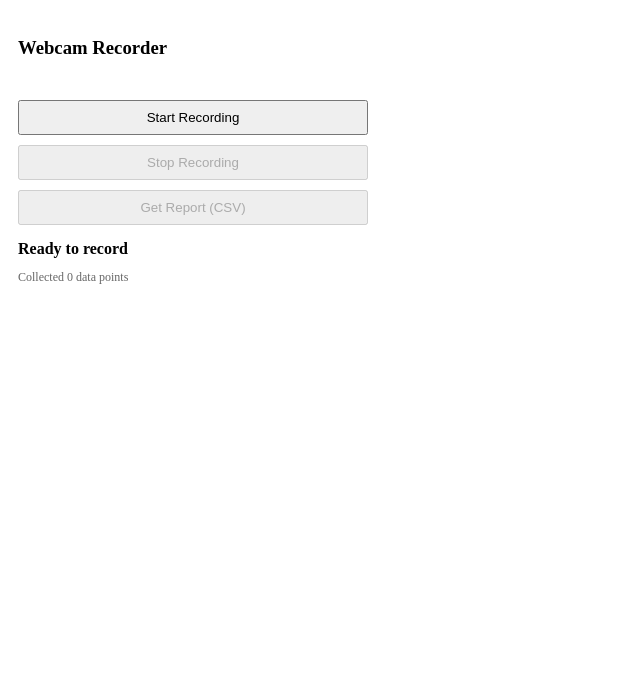
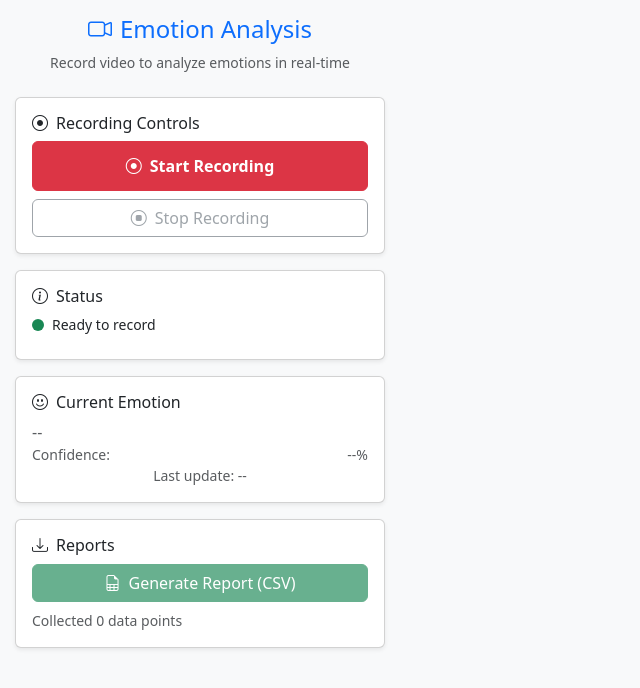
Before and after one commit to BojanaAri/video-conferencing-tool-for-emotion-detection, a browser extension: page browser-extension/index.html in a window 1280 px wide. Shown: the whole page, without its empty margins (0-640 px from the left). Drawn offline with nearby package versions, Linux system fonts and the light colour scheme.

Commit message:
bootstrap and display emotion

```diff
--- a/browser-extension/index.html
+++ b/browser-extension/index.html
@@ -2,25 +2,135 @@
 <html>
   <head>
     <meta charset="utf-8" />
-    <title>Webcam Recorder</title>
+    <title>Emotion Analysis Recorder</title>
+    <!-- Bootstrap CSS -->
+    <link href="https://cdn.jsdelivr.net/npm/bootstrap@5.3.0/dist/css/bootstrap.min.css" rel="stylesheet">
+    <!-- Bootstrap Icons -->
+    <link href="https://cdn.jsdelivr.net/npm/bootstrap-icons@1.10.0/font/bootstrap-icons.css" rel="stylesheet">
     <style>
-      body { width: 350px; padding: 10px; }
-      button { margin: 5px 0; padding: 8px; width: 100%; }
-      #status { margin: 10px 0; font-weight: bold; }
-      #reportStatus { font-size: 12px; color: #666; }
+      body {
+        width: 400px;
+        min-height: 450px;
+        padding: 15px;
+      }
+      .status-indicator {
+        width: 12px;
+        height: 12px;
+        border-radius: 50%;
+        display: inline-block;
+        margin-right: 8px;
+      }
+      .status-recording { background-color: #dc3545; animation: pulse 1.5s infinite; }
+      .status-stopped { background-color: #6c757d; }
+      .status-ready { background-color: #198754; }
+      @keyframes pulse {
+        0% { opacity: 1; }
+        50% { opacity: 0.5; }
+        100% { opacity: 1; }
+      }
+      .data-card {
+        background: linear-gradient(135deg, #667eea 0%, #764ba2 100%);
+        color: white;
+        border-radius: 10px;
+      }
+      .btn-record {
+        padding: 12px 20px;
+        font-weight: 600;
+      }
     </style>
   </head>
-  <body>
-    <h3>Webcam Recorder</h3>
-    <video id="preview" autoplay muted playsinline style="height: 0;"></video>
+  <body class="bg-light">
+    <div class="container-fluid p-0">
+      <!-- Header -->
+      <div class="text-center mb-4">
+        <h4 class="text-primary mb-2">
+          <i class="bi bi-camera-video me-2"></i>Emotion Analysis
+        </h4>
+        <p class="text-muted small">Record video to analyze emotions in real-time</p>
+      </div>
 
-    <button id="startBtn">Start Recording</button>
-    <button id="stopBtn" disabled>Stop Recording</button>
-    <button id="reportBtn">Get Report (CSV)</button>
+      <!-- Preview (hidden) -->
+      <video id="preview" autoplay muted playsinline class="d-none"></video>
 
-    <p id="status">Ready to record</p>
-    <p id="reportStatus">No data collected yet</p>
+      <!-- Recording Controls -->
+      <div class="card shadow-sm mb-3">
+        <div class="card-body">
+          <h6 class="card-title">
+            <i class="bi bi-record-circle me-2"></i>Recording Controls
+          </h6>
 
+          <div class="d-grid gap-2">
+            <button id="startBtn" class="btn btn-danger btn-record">
+              <i class="bi bi-record-circle me-2"></i>Start Recording
+            </button>
+            <button id="stopBtn" class="btn btn-outline-secondary" disabled>
+              <i class="bi bi-stop-circle me-2"></i>Stop Recording
+            </button>
+          </div>
+        </div>
+      </div>
+
+      <!-- Status Display -->
+      <div class="card shadow-sm mb-3">
+        <div class="card-body">
+          <h6 class="card-title">
+            <i class="bi bi-info-circle me-2"></i>Status
+          </h6>
+          <div class="d-flex align-items-center mb-2">
+            <span id="statusIndicator" class="status-indicator status-ready"></span>
+            <span id="status" class="small">Ready to record</span>
+          </div>
+          <div id="recordingTimer" class="text-muted small d-none">
+            <i class="bi bi-clock me-1"></i>Recording: <span id="timerDisplay">0s</span>
+          </div>
+        </div>
+      </div>
+<!--  za current emotion -->
+      <div class="card shadow-sm mb-3">
+        <div class="card-body">
+          <h6 class="card-title">
+            <i class="bi bi-emoji-smile me-2"></i>Current Emotion
+          </h6>
+          <div id="currentEmotion" class="emotion-display text-muted">
+            --
+          </div>
+          <div class="confidence-info">
+            <div class="d-flex justify-content-between small text-muted">
+              <span>Confidence:</span>
+              <span id="confidenceValue">--%</span>
+            </div>
+            <div class="confidence-bar">
+              <div id="confidenceBar" class="confidence-fill" style="width: 0%"></div>
+            </div>
+          </div>
+          <div id="lastUpdate" class="small text-muted text-center">
+            Last update: --
+          </div>
+        </div>
+      </div>
+
+      <!-- Report Generation -->
+      <div class="card shadow-sm">
+        <div class="card-body">
+          <h6 class="card-title">
+            <i class="bi bi-download me-2"></i>Reports
+          </h6>
+          <div class="d-grid gap-2">
+            <button id="reportBtn" class="btn btn-success" disabled>
+              <i class="bi bi-file-earmark-spreadsheet me-2"></i>Generate Report (CSV)
+            </button>
+          </div>
+          <div id="reportStatus" class="mt-2 small text-muted">
+            No data collected yet
+          </div>
+        </div>
+      </div>
+
+
+    <!-- Bootstrap JS -->
+    <script src="https://cdn.jsdelivr.net/npm/bootstrap@5.3.0/dist/js/bootstrap.bundle.min.js"></script>
+
+    <!-- Your Modules -->
     <script src="modules/recorder.js"></script>
     <script src="modules/api.js"></script>
     <script src="modules/report.js"></script>
--- a/browser-extension/popup.js
+++ b/browser-extension/popup.js
@@ -4,6 +4,7 @@ class App {
         this.api = new API();
         this.reportGenerator = new ReportGenerator();
         this.predictionData = [];
+        this.currentEmotion = null;
 
         this.initializeElements();
         this.attachEventListeners();
@@ -17,6 +18,12 @@ class App {
         this.statusEl = document.getElementById("status");
         this.reportStatusEl = document.getElementById("reportStatus");
         this.videoEl = document.getElementById("preview");
+
+        // Current Emotion elements
+        this.currentEmotionEl = document.getElementById("currentEmotion");
+        this.confidenceValueEl = document.getElementById("confidenceValue");
+        this.confidenceBarEl = document.getElementById("confidenceBar");
+        this.lastUpdateEl = document.getElementById("lastUpdate");
     }
 
     attachEventListeners() {
@@ -46,6 +53,9 @@ class App {
         this.startBtn.disabled = false;
         this.stopBtn.disabled = true;
         this.statusEl.textContent = "Stopped recording";
+
+        // Clear current emotion when stopping
+        this.clearCurrentEmotion();
     }
 
     async handleChunkReady(blob) {
@@ -55,6 +65,9 @@ class App {
             dataPoint.chunkId = this.predictionData.length + 1;
 
             this.predictionData.push(dataPoint);
+
+            // Update current emotion display
+            this.updateCurrentEmotion(dataPoint);
             this.updateUI();
 
             console.log(`Chunk ${dataPoint.chunkId} uploaded successfully`);
@@ -62,6 +75,44 @@ class App {
         } catch (err) {
             console.error("Error processing chunk:", err);
         }
+    }
+
+    updateCurrentEmotion(dataPoint) {
+        this.currentEmotion = dataPoint;
+
+        // Update emotion text
+        this.currentEmotionEl.textContent = dataPoint.predicted_emotion || 'Unknown';
+        this.currentEmotionEl.className = 'emotion-display ' + this.getEmotionColorClass(dataPoint.predicted_emotion);
+
+        // Update confidence
+        const confidencePercent = Math.round((dataPoint.confidence || 0) * 100);
+        this.confidenceValueEl.textContent = `${confidencePercent}%`;
+        this.confidenceBarEl.style.width = `${confidencePercent}%`;
+
+        // Update timestamp
+        this.lastUpdateEl.textContent = `Last update: ${dataPoint.timestamp}`;
+    }
+
+    clearCurrentEmotion() {
+        this.currentEmotion = null;
+        this.currentEmotionEl.textContent = '--';
+        this.currentEmotionEl.className = 'emotion-display text-muted';
+        this.confidenceValueEl.textContent = '--%';
+        this.confidenceBarEl.style.width = '0%';
+        this.lastUpdateEl.textContent = 'Last update: --';
+    }
+
+    getEmotionColorClass(emotion) {
+        const colorMap = {
+            'Happy': 'text-success',
+            'Sad': 'text-primary',
+            'Angry': 'text-danger',
+            'Fear': 'text-warning',
+            'Surprise': 'text-info',
+            'Disgust': 'text-warning',
+            'Neutral': 'text-secondary'
+        };
+        return colorMap[emotion] || 'text-dark';
     }
 
     generateReport() {
```
